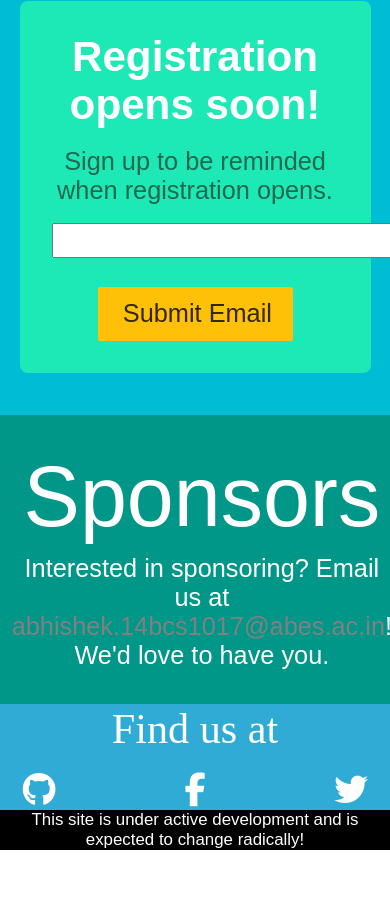
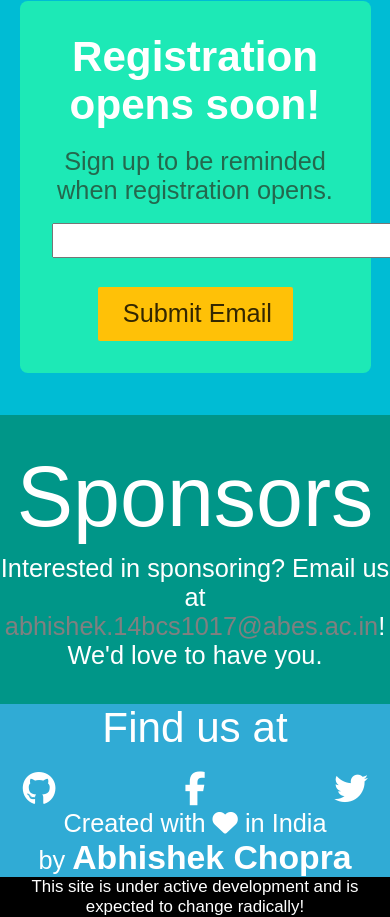
Before and after one commit to hacktrec/hacktrec.github.io, a website: page index.html in a window 390 px wide. Shown: the part 1053-1970 px from the top of the page. Before the commit the page ends 1903 px from the top, so only its background shows below. Drawn offline with Linux system fonts and the light colour scheme; a script that the page names is missing.

Commit message:
Fixed Responsive Page Width error #Maybe

```diff
--- a/css/home.css
+++ b/css/home.css
@@ -121,9 +121,8 @@ a{
 .sponsor{
   color:white;
   background-color: #009688/*#e7d350*/;
+  width:100%;
   text-align: center;
-  padding-left: 3vw;
-  padding-right: 3vw;
   padding-top: 4vh;
   padding-bottom: 4vh;
 }
--- a/index.html
+++ b/index.html
@@ -98,13 +98,16 @@
   </div>
   <div class="pure-u-1" id="footer" style="background-color:#30abd5;">
     <div class="foot">
-      <div style="font-family:'Montserrat';font-size:5vh;" class="is-center">Find us at</div><br>
+      <div style="font-size:5vh;" class="is-center">Find us at</div><br>
       <div class="pure-g is-center">
       <a href="http://www.github.com/hacktrec" class="pure-u-1-5"><i class="fa fa-github"></i></a>
       <div class="pure-u-1-5"></div>
       <a href="http://www.facebook.com/hacktrec" class="pure-u-1-5"><i class="fa fa-facebook"></i></a>
       <div class="pure-u-1-5"></div>
       <a href="http://www.twitter.com/Hacktrec" class="pure-u-1-5"><i class="fa fa-twitter"></i></a>
+      <div class="pure-u-1" style="font-size:3vh;">
+        Created with <i class="fa fa-heart"></i> in India <br> by <a href="http://www.github.com/phoenix1796" style="font-size:4vh">Abhishek Chopra</a>
+      </div>
       </div>
     </div>
   </div>
```
Also changed, not shown: css/home.min.css.
